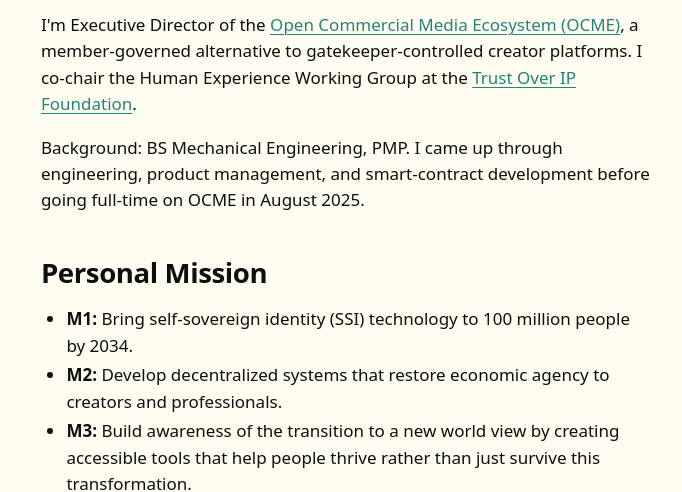
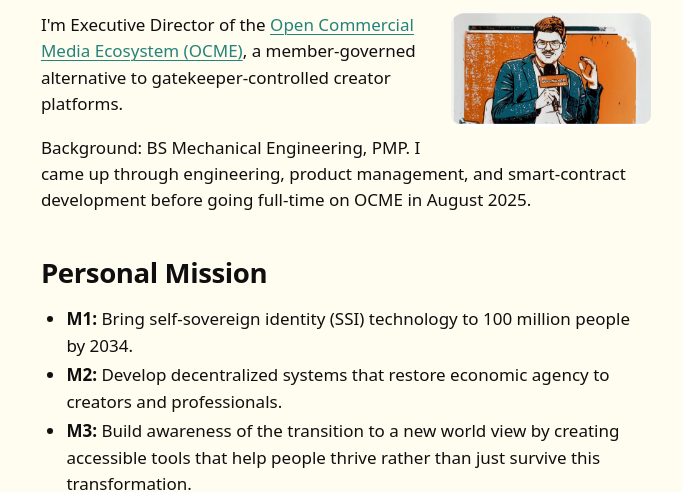
Before and after one commit to andywoodruff6/andywoodruff6.github.io, an Astro site: page /about in a window 1280 px wide. Shown: the part 311-803 px from the top of the page, without its empty margins (294-976 px from the left). Built offline with nearby package versions, Linux system fonts and the light colour scheme; Astro itself is replaced by a stand-in of ours; a web font is replaced by a local one.

Commit message:
about: add Soulscape headshot and X handle

```diff
--- a/src/pages/about.astro
+++ b/src/pages/about.astro
@@ -5,10 +5,17 @@ import Base from '../layouts/Base.astro';
 <Base title="About" description="About Andy Woodruff.">
   <h1>About</h1>
 
+  <img
+    src="/images/andy-soulscape.png"
+    alt="Andy Woodruff"
+    width="200"
+    height="200"
+    style="border-radius: 10%; float: right; margin: 0 0 1rem 1.5rem;"
+  />
+
   <p>
     I'm Executive Director of the <a href="https://ocmeco.org">Open Commercial Media Ecosystem (OCME)</a>,
-    a member-governed alternative to gatekeeper-controlled creator platforms. I co-chair the
-    Human Experience Working Group at the <a href="https://trustoverip.org">Trust Over IP Foundation</a>.
+    a member-governed alternative to gatekeeper-controlled creator platforms.
   </p>
 
   <p>
@@ -34,6 +41,7 @@ import Base from '../layouts/Base.astro';
   <ul>
     <li>Newsletter: <a href="https://shiftingcurrent.substack.com">The Shifting Current</a></li>
     <li>OCME: <a href="https://ocmeco.org">ocmeco.org</a></li>
+    <li>X: <a href="https://x.com/WoodruffAndy">@WoodruffAndy</a></li>
     <li>Email: <a href="mailto:andy@ocmeco.org">andy@ocmeco.org</a></li>
   </ul>
 </Base>
```
